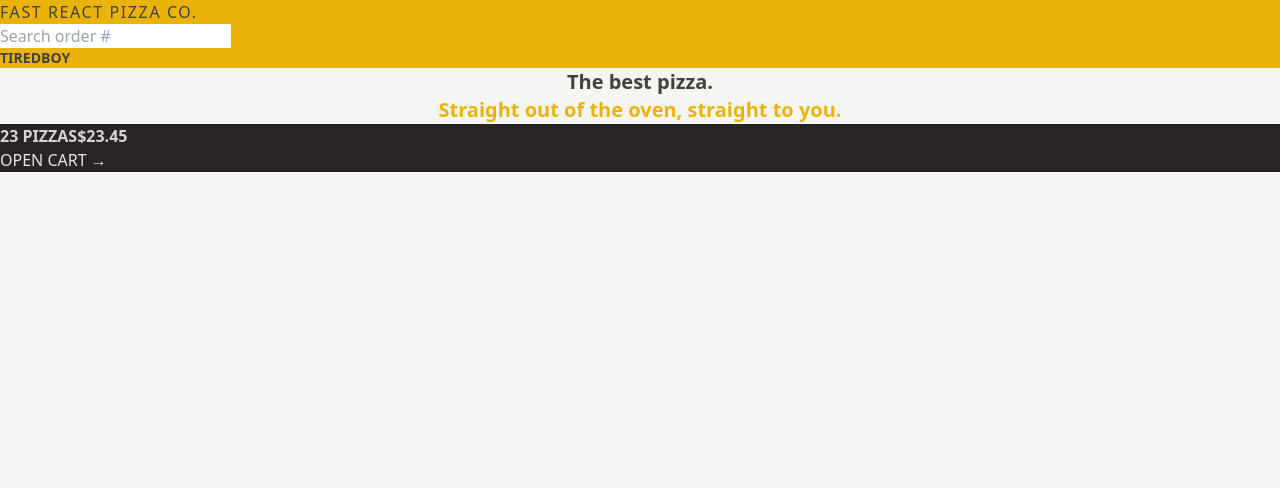
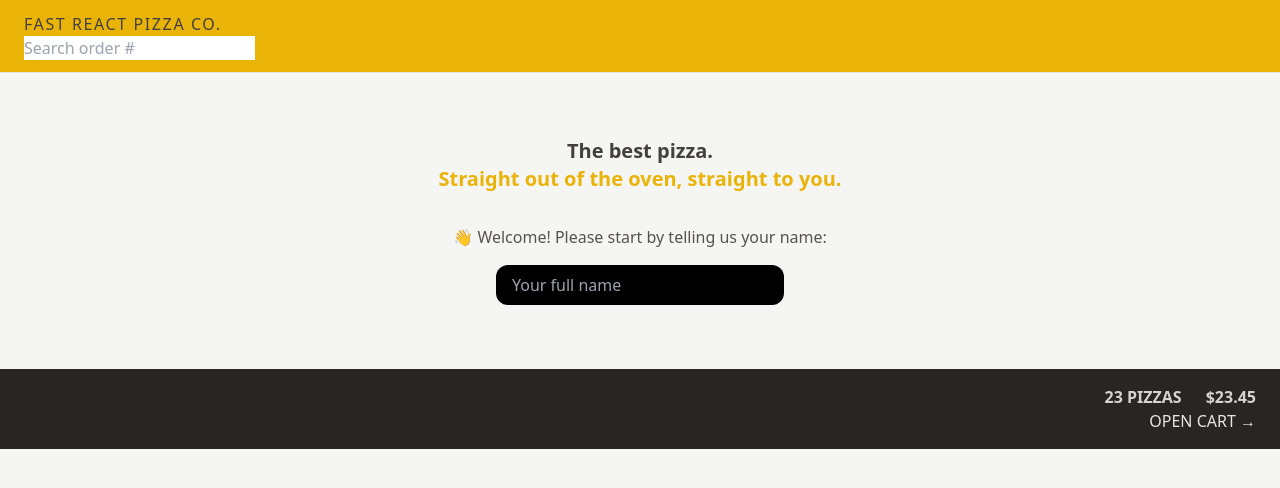
Before and after one commit to tiredbooy/pizza-express, a React (Vite) app: page / in a window 1280 px wide. Shown: the top 488 px of the page. Built offline with nearby package versions, Linux system fonts and the light colour scheme.

Commit message:
styling the app with tailwind

```diff
--- a/src/features/cart/CartOverview.jsx
+++ b/src/features/cart/CartOverview.jsx
@@ -2,8 +2,8 @@
 
 function CartOverview() {
   return (
-    <div className="uppercase text-stone-200 bg-stone-800">
-      <p className="font-semibold text-stone-300">
+    <div className="px-4 py-4 text-sm uppercase text-stone-200 bg-stone-800 text-end sm:px-6 md:text-base">
+      <p className="space-x-4 font-semibold text-stone-300 sm:space-x-6">
         <span>23 pizzas</span>
         <span>$23.45</span>
       </p>
--- a/src/features/user/CreateUser.jsx
+++ b/src/features/user/CreateUser.jsx
@@ -9,13 +9,14 @@
 
   return (
     <form onSubmit={handleSubmit}>
-      <p>👋 Welcome! Please start by telling us your name:</p>
+      <p  className='mb-4 text-sm text-stone-600 md:text-base'>👋 Welcome! Please start by telling us your name:</p>
 
       <input
         type="text"
         placeholder="Your full name"
         value={username}
         onChange={(e) => setUsername(e.target.value)}
+        className='px-4 py-2 bg-black w-72 rounded-xl'
       />
 
       {username !== '' && (
--- a/src/features/user/Username.jsx
+++ b/src/features/user/Username.jsx
@@ -1,10 +1,10 @@
 
 function Username () {
   return (
-    <div className="text-sm font-semibold">
+    <div className="hidden text-sm font-semibold">
       Tiredboy
     </div>
   );
-};
+}
 
 export default Username;
--- a/src/ui/Header.jsx
+++ b/src/ui/Header.jsx
@@ -4,7 +4,7 @@
 
 function Header() {
   return (
-    <header className="uppercase bg-yellow-500">
+    <header className="px-4 py-3 uppercase bg-yellow-500 border-b border-stone-200 sm:px-6">
       <Link to="/" className="tracking-widest">
         Fast React Pizza Co.
       </Link>
--- a/src/ui/Home.jsx
+++ b/src/ui/Home.jsx
@@ -1,11 +1,15 @@
+import CreateUser from "../features/user/CreateUser";
+
 function Home() {
   return (
-    <div>
-      <h1 className="text-xl font-semibold text-center">
+    <div className="mt-10 mb-8 text-center sm:my-16">
+      <h1 className="mb-8 text-xl font-semibold">
         The best pizza.
         <br />
         <span className="text-yellow-500">Straight out of the oven, straight to you.</span>
       </h1>
+
+      <CreateUser />
     </div>
   );
 }
```
